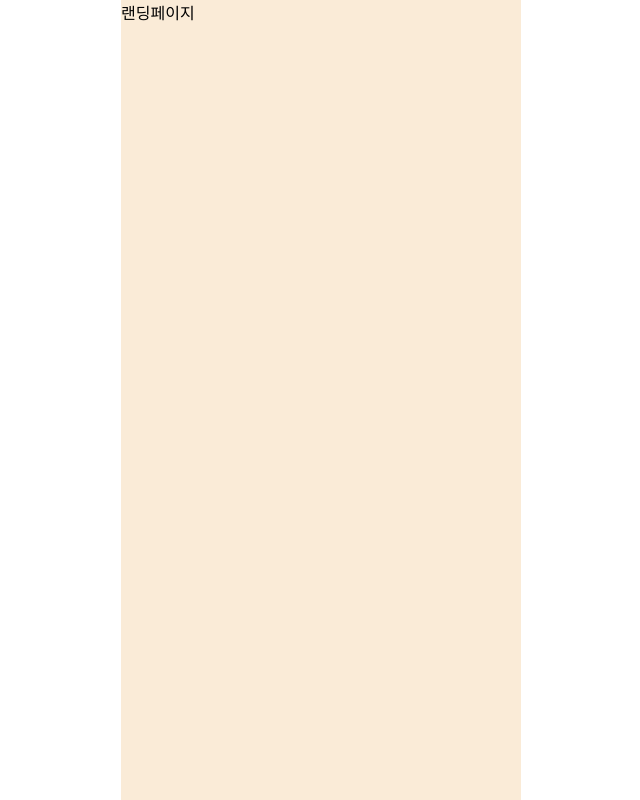
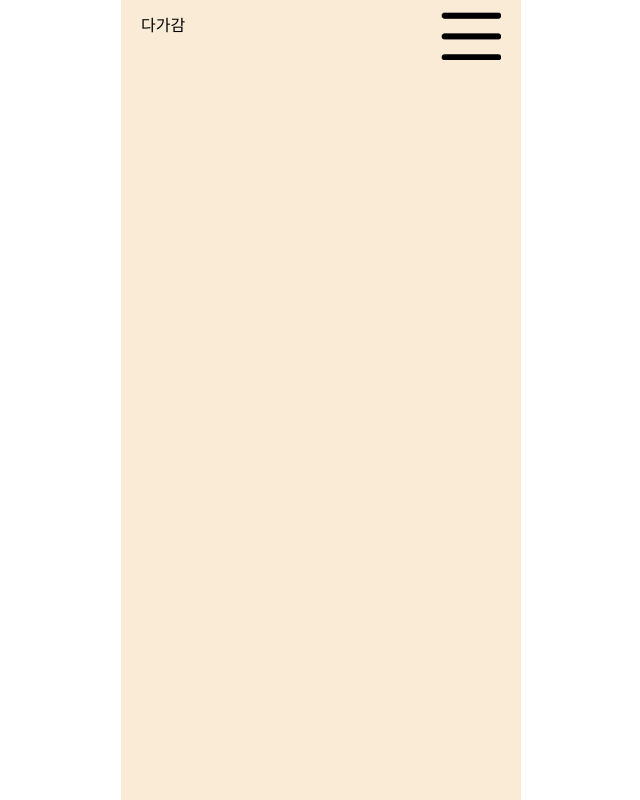
Before and after one commit to DajeongDagam/FrontEnd, a React (Create React App) app: page / in a window 1280 px wide. Shown: the whole page, without its empty margins (319-959 px from the left). Built offline with nearby package versions, Linux system fonts and the light colour scheme.

Commit message:
Feat: 상단 바 타이틀, drawer 버튼 배치

```diff
--- a/src/css/container.scss
+++ b/src/css/container.scss
@@ -6,3 +6,14 @@
   //화면 영역 확인을 위한 배경색
   background-color: antiquewhite;
 }
+
+.top-bar-container {
+  padding: 3% 5% 3% 5%;
+  display: flex;
+  flex-direction: row;
+  justify-content: space-between;
+}
+
+.drawbar-btn {
+  width: 60px;
+}
--- a/src/pages/LandingPage.js
+++ b/src/pages/LandingPage.js
@@ -1,10 +1,18 @@
 import React from "react";
 import "../css/container.scss";
+import drawbar_btn from "../images/draw-btn.png";
 
 const LandingPage = () => {
   return (
     <div className="background">
-      <div className="container">랜딩페이지</div>
+      <div className="container">
+        <div className="top-bar-container">
+          <div className="title-container">다가감</div>
+          <div className="draw-btn-container">
+            <img src={drawbar_btn} alt="햄버거버튼" className="drawbar-btn" />
+          </div>
+        </div>
+      </div>
     </div>
   );
 };
```
Also changed, not shown: src/images/draw-btn.png (added).
